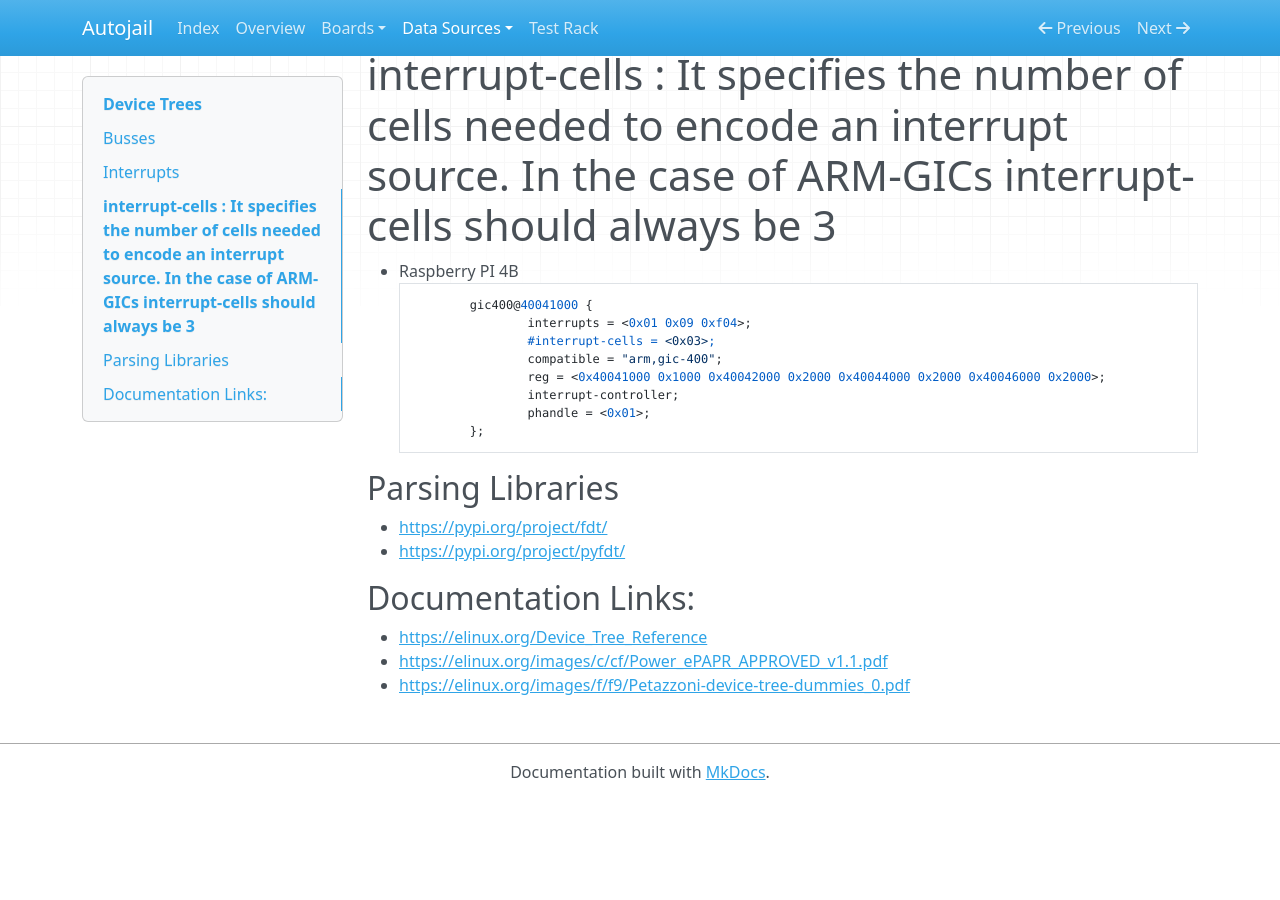
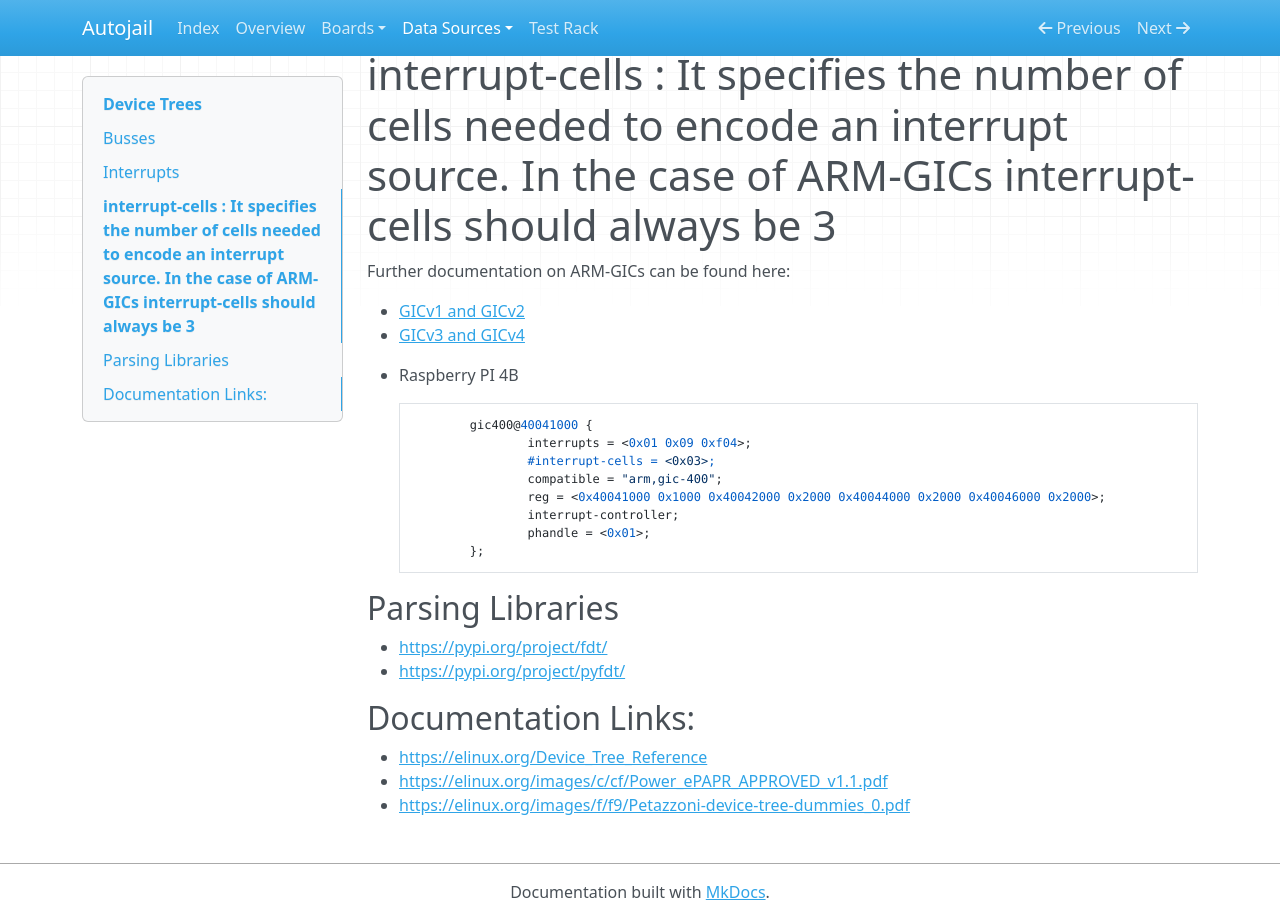
Before and after one commit to ekut-es/autojail, an MkDocs documentation site: the page built from doc/device_tree.md, in a window 1280 px wide and 900 px high, scrolled down 3160 px. Built offline with MkDocs 1.6.1, drawn with Linux system fonts in a browser that asks for light colours; nearby versions of some CDN libraries; before the commit the page ends 3960 px from its top, so only the background shows below that.

Commit message:
Add links to device tree bindings

```diff
--- a/doc/device_tree.md
+++ b/doc/device_tree.md
@@ -163,6 +163,10 @@ It has the following attributes:
 #interrupt-cells : It specifies the number of cells needed to encode an interrupt source. In the case of ARM-GICs interrupt-cells should always be 3
 
 
+Further documentation on ARM-GICs can be found here:
+
+- [GICv1 and GICv2](https://github.com/torvalds/linux/blob/937d6eefc716a9071f0e3bada19200de1bb9d048/Documentation/devicetree/bindings/interrupt-controller/arm%2Cgic-v3.yaml)
+- [GICv3 and GICv4](https://github.com/torvalds/linux/blob/937d6eefc716a9071f0e3bada19200de1bb9d048/Documentation/devicetree/bindings/interrupt-controller/arm%2Cgic.yaml)
 
 - Raspberry PI 4B
 
@@ -178,7 +182,6 @@ It has the following attributes:
 
 
 
-
 ## Parsing Libraries
 
 - <https://pypi.org/project/fdt/>
```
